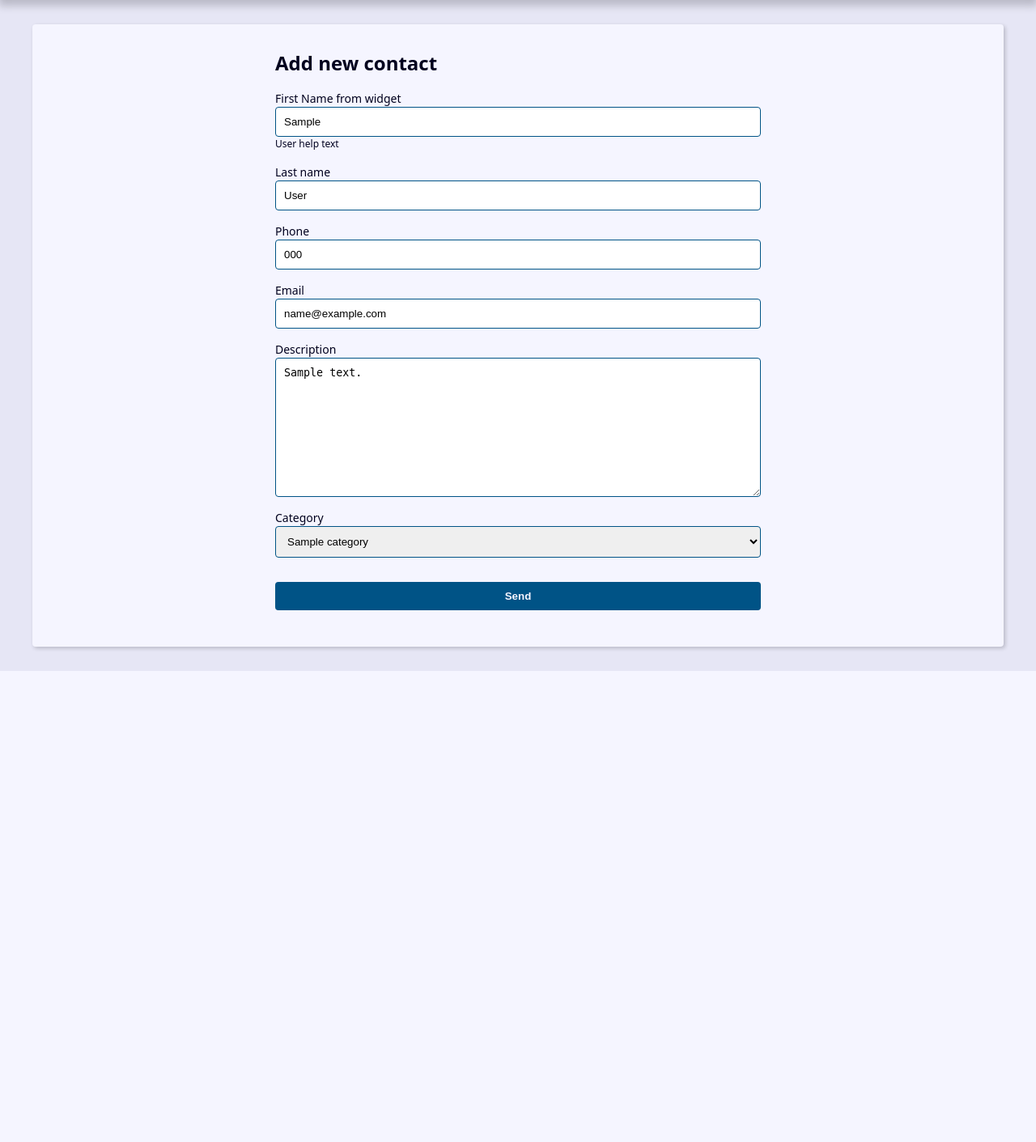
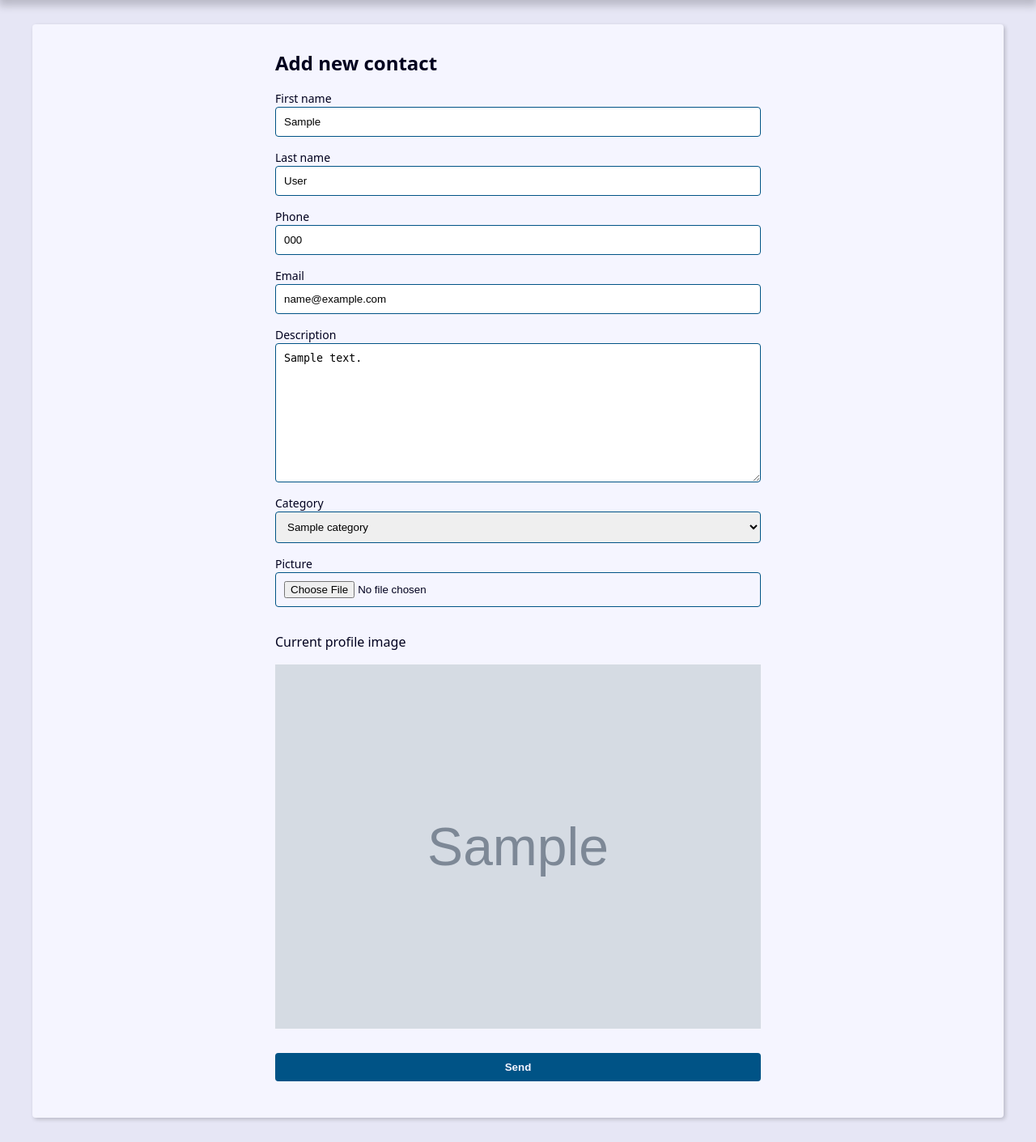
Before and after one commit to vinimj18/agenda, a Django app: page /contact/1/update/ in a window 1280 px wide. Shown: the part 239-1650 px from the top of the page at 81% size. Before the commit the page ends 1068 px from the top, so only its background shows below. Run offline with Django 5.2, Linux system fonts and the light colour scheme; tables that the repository leaves empty hold one stand-in row (values such as "Sample post"); grey boxes marked "Sample" are stand-in pictures.

Commit message:
Added Image field to views and forms

```diff
--- a/contact/forms.py
+++ b/contact/forms.py
@@ -4,15 +4,12 @@ from contact.models import Contact  # type: ignore
 
 
 class ContactForm(forms.ModelForm):
-    first_name = forms.CharField(
-        widget=forms.TextInput(
+    picture = forms.ImageField(
+        widget=forms.FileInput(
             attrs={
-                'class': 'classe-a classe-b',
-                'placeholder': "Enter the contact's first name",
+                'accept': 'images/*'
             }
-        ),
-        label='First Name from widget',
-        help_text='User help text',
+        )
     )
 
     class Meta():
@@ -24,6 +21,7 @@ class ContactForm(forms.ModelForm):
             'email',
             'description',
             'category',
+            'picture',
         )
 
     def clean(self):
--- a/contact/templates/contact/contact.html
+++ b/contact/templates/contact/contact.html
@@ -12,6 +12,12 @@
       <p><b>Created Date:</b> {{ contact.created_date }}</p>
       <p><b>Category:</b> {{ contact.category.name }}</p>
       <p><b>Description:</b> {{ contact.description }}</p>
+
+      {% if contact.picture %}
+        <p>
+          <img src="{{ contact.picture.url }}" alt="{{ contact.first_name }} {{ contact.last_name }}">
+        </p>
+      {% endif %}
 
       <div class="contact-links">
         <a class="btn btn-link" href="{% url "contact:update" contact.id %}">Update</a>
--- a/contact/templates/contact/create.html
+++ b/contact/templates/contact/create.html
@@ -24,6 +24,13 @@
             <p class="help-text">{{ field.help_text }}</p>
           {% endif %}
         </div>
+
+          {% if field.name == 'picture' and field.value.url %}
+            <div class="form-group">
+              <p>Current profile image</p>
+              <img src="{{ field.value.url }}" alt="">
+            </div>
+          {% endif %}
         {% endfor %}
       </div>
 
--- a/contact/views/contact_forms.py
+++ b/contact/views/contact_forms.py
@@ -9,7 +9,7 @@ def create(request):
     form_action = reverse('contact:create')
 
     if request.method == 'POST':
-        form = ContactForm(request.POST)
+        form = ContactForm(request.POST, request.FILES)
 
         context = {
             'form': form,
@@ -43,7 +43,7 @@ def update(request, contact_id):
     form_action = reverse('contact:update', args=(contact_id,))
 
     if request.method == 'POST':
-        form = ContactForm(request.POST, instance=contact)
+        form = ContactForm(request.POST, request.FILES, instance=contact)
 
         context = {
             'form': form,
```
